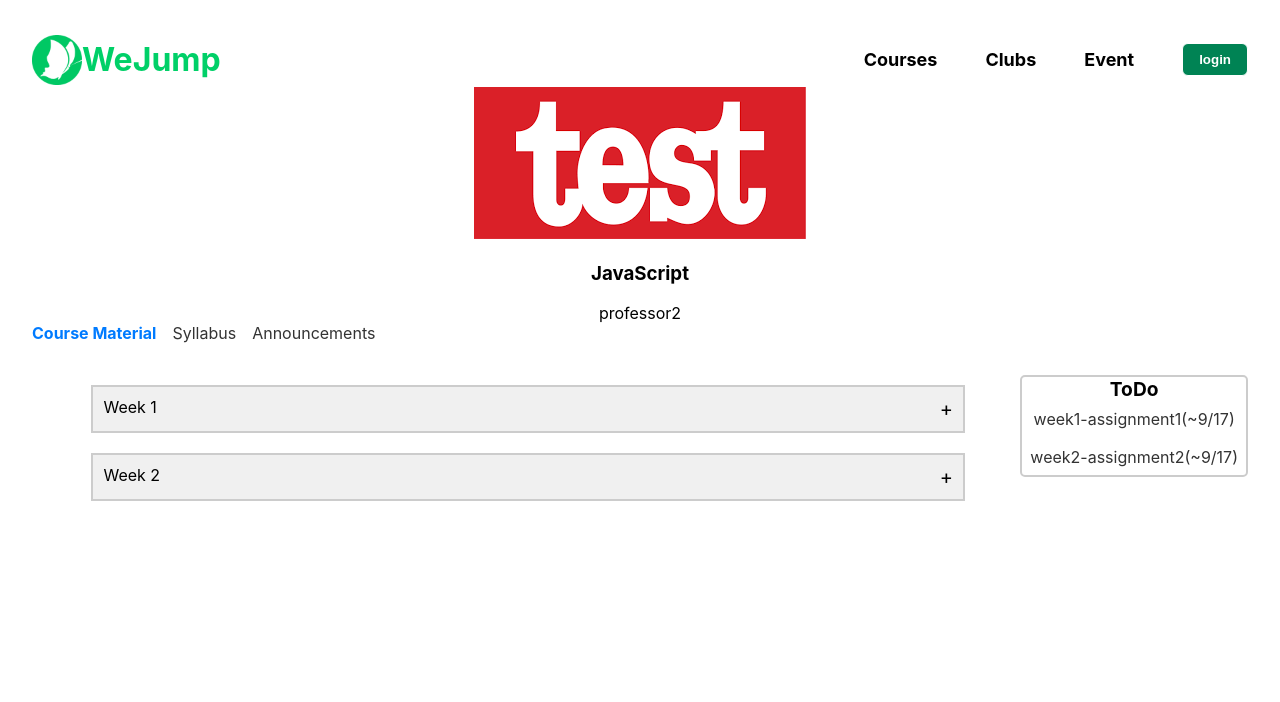
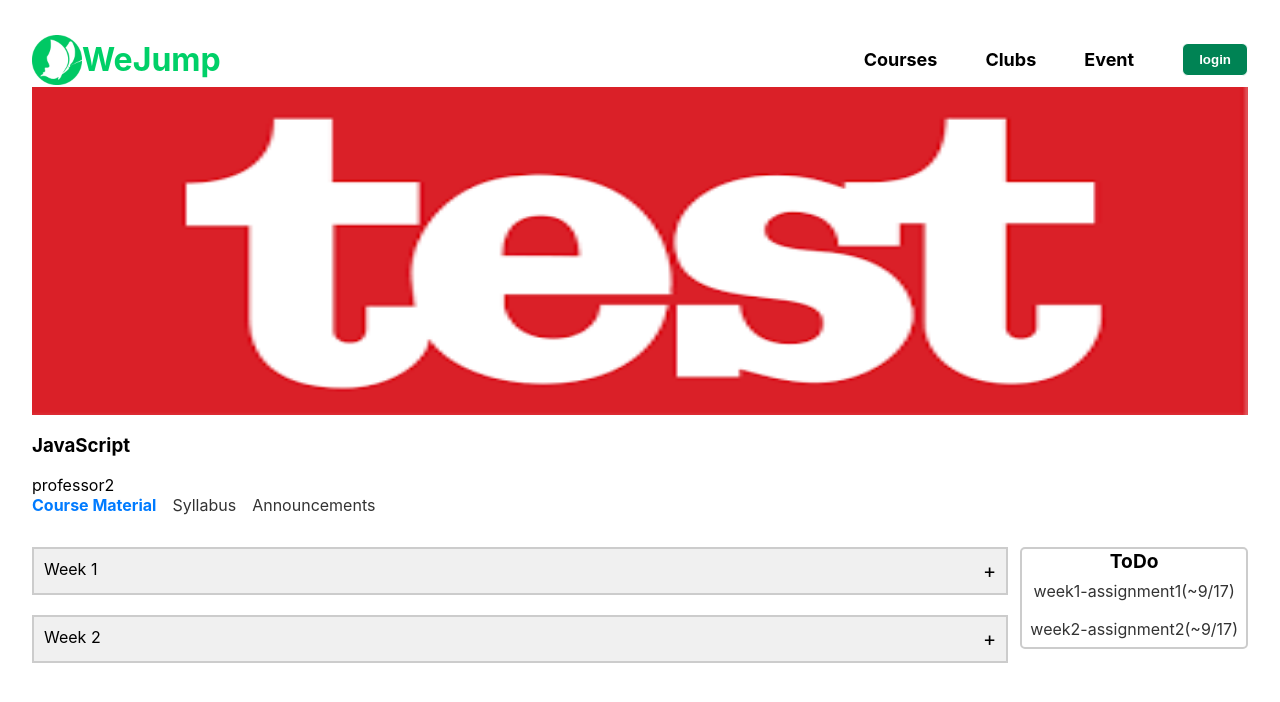
Before and after one commit to krokerdile/weJump_Fe, a React (Vite) app: page /weJump_Fe/Courses/2 in a window 1280 px wide. Shown: the top 702 px of the page. Built offline with nearby package versions, Linux system fonts and the light colour scheme.

Commit message:
feat: CoursePage 등 디테일 한 부분 수정

```diff
--- a/src/components/Courses/CoursePage/CoursePageAnnouncements.jsx
+++ b/src/components/Courses/CoursePage/CoursePageAnnouncements.jsx
@@ -75,11 +75,7 @@ const CoursePageAnnouncements = () => {
 
       <Pagination>
         {Array.from({ length: pageCount }, (_, index) => (
-          <PageNumber
-            key={index + 1}
-            onClick={() => setCurrentPage(index + 1)}
-            active={currentPage === index + 1}
-          >
+          <PageNumber key={index + 1} onClick={() => setCurrentPage(index + 1)} active={currentPage === index + 1}>
             {index + 1}
           </PageNumber>
         ))}
@@ -94,8 +90,8 @@ const CoursePageAnnouncementWrapper = styled.div`
   display: flex;
   flex-direction: column;
   gap: 1rem;
-  width: 90%;
-
+  width: 100%;
+  margin-right: 1rem;
   table {
     width: 100%;
     border-collapse: collapse;
--- a/src/components/Courses/CoursePage/CoursePageCourseMaterial.jsx
+++ b/src/components/Courses/CoursePage/CoursePageCourseMaterial.jsx
@@ -1,5 +1,5 @@
 import styled from "styled-components";
-import {Link} from "react-router-dom";
+import { Link } from "react-router-dom";
 import WeekList from "./weekList";
 
 const WeekData = [
@@ -20,7 +20,7 @@ const WeekData = [
 const CoursePageCourseMaterial = () => {
   return (
     <CoursePageCoursesWrapper>
-          <WeekList weeks={WeekData}/>
+      <WeekList weeks={WeekData} />
     </CoursePageCoursesWrapper>
   );
 };
@@ -29,5 +29,5 @@ const CoursePageCourseMaterial = () => {
 
 const CoursePageCoursesWrapper = styled.div`
   display: flex;
-  width: 90%;
+  width: 100%;
 `;
--- a/src/components/Courses/CoursePage/CoursePageSyllabus.jsx
+++ b/src/components/Courses/CoursePage/CoursePageSyllabus.jsx
@@ -6,16 +6,16 @@ import Schedule from "./Schedule";
 
 const SyllabusData = [
   {
-      CourseOutline:"This Course has ...",
-      TextbookAndOther : "Please write here",
-      CourseContent : [
+    CourseOutline: "This Course has ...",
+    TextbookAndOther: "Please write here",
+    CourseContent: [
       {
-          LearningContent : "What is Python?",
-          Assignments : "textbook",
-          Notice : "",
-        }
-      ]
-    }
+        LearningContent: "What is Python?",
+        Assignments: "textbook",
+        Notice: "",
+      },
+    ],
+  },
 ];
 
 const CoursePageSyllabus = () => {
@@ -33,6 +33,7 @@ const CoursePageSyllabus = () => {
 const CoursePageCoursesWrapper = styled.div`
   display: flex;
   flex-direction: column;
-  width: 90%;
+  width: 100%;
+  margin-right: 1rem;
   gap: 1rem;
 `;
--- a/src/components/Courses/CoursePage/weekList.jsx
+++ b/src/components/Courses/CoursePage/weekList.jsx
@@ -6,13 +6,7 @@ const WeekList = ({ weeks }) => {
   return (
     <WeekListWrapper>
       {weeks.map((weekData, index) => (
-        <Week
-          key={index}
-          weekNum={weekData.weekNum}
-          video = {weekData.video}
-          assignment={weekData.assignment}
-          discussion={weekData.discussion}
-        />
+        <Week key={index} weekNum={weekData.weekNum} video={weekData.video} assignment={weekData.assignment} discussion={weekData.discussion} />
       ))}
     </WeekListWrapper>
   );
@@ -21,8 +15,8 @@ const WeekList = ({ weeks }) => {
 export default WeekList;
 
 const WeekListWrapper = styled.div`
-  margin:10px;
-  align-items:center;
-  justify-content:center;
-  width:100%;
+  margin-right: 1rem;
+  align-items: center;
+  justify-content: center;
+  width: 100%;
 `;
--- a/src/components/Layout.jsx
+++ /dev/null
@@ -1,3 +0,0 @@
-const Layout = () => {};
-
-export default Layout;
--- a/src/components/common/Button/DefaultButton.jsx
+++ b/src/components/common/Button/DefaultButton.jsx
@@ -23,4 +23,5 @@ const ButtonWrapper = styled.button`
   background: ${(props) => props.theme.color[props.background]};
   color: ${(props) => props.theme.color[props.color]};
   font-weight: ${(props) => props.theme.fontWeight[props.fontWeight]};
+  min-height: 2rem;
 `;
--- a/src/components/common/Modal/LoginModal.jsx
+++ b/src/components/common/Modal/LoginModal.jsx
@@ -35,7 +35,7 @@ const LoginModalWrapper = styled.div`
   background: ${(props) => props.theme.color["white"]};
   display: flex;
   flex-direction: column;
-  padding: 0.5rem 0.5rem 1rem 1rem;
+  padding: 0.5rem 1rem;
   gap: 3rem;
 `;
 
--- a/src/pages/CoursePage.jsx
+++ b/src/pages/CoursePage.jsx
@@ -48,12 +48,12 @@ const CoursePage = () => {
   return (
     <>
       <div>
-        <div className="CourseDetail">
-          <img src={course.imgSrc} />
+        <CourseDetail>
+          <Banner src={course.imgSrc} />
           <h3 className="CourseName">{course.courseName}</h3>
           <div className="CourseMentor">{course.mentorName}</div>
           <div className="CourseInfo"></div>
-        </div>
+        </CourseDetail>
         <div className="CoursePageMainWrapper">
           <CoursePageNav
             onCourseMaterialClick={handleCourseMaterialClick}
@@ -89,3 +89,14 @@ const DetailWrapper = styled.div`
   justify-content: center;
   align-items: center;
 `;
+
+const CourseDetail = styled.div`
+  display: flex;
+  flex-direction: column;
+  text-align: left;
+`;
+
+const Banner = styled.img`
+  width: 100%;
+  height: 20.5rem;
+`;
```
Lines whose indentation alone changed are shown as unchanged.
